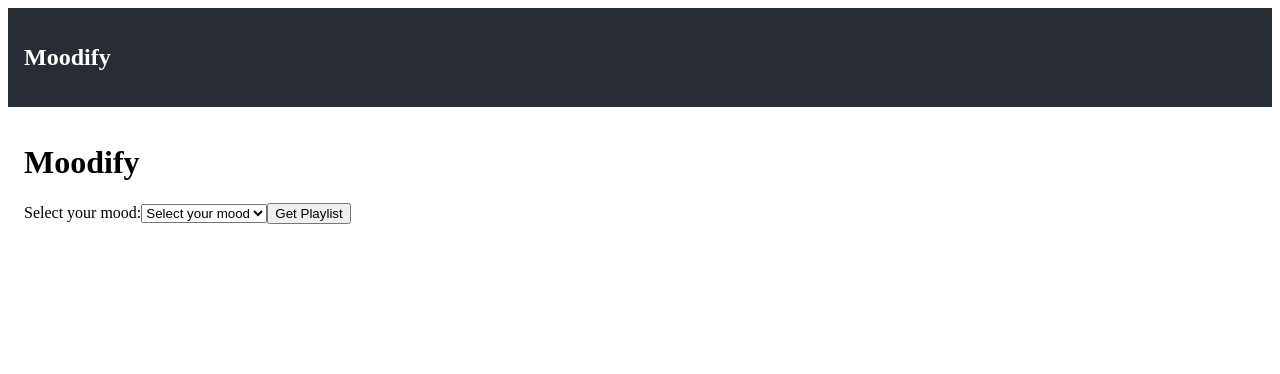
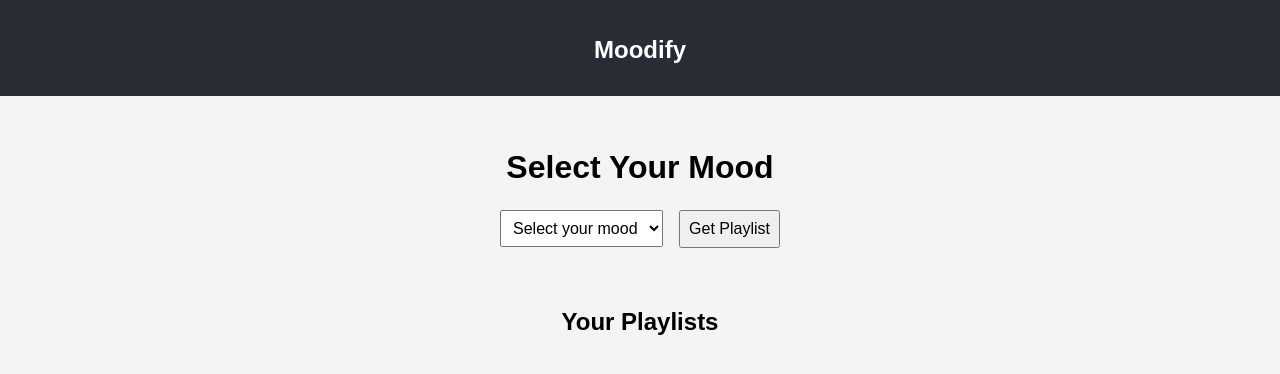
Before and after one commit to ronj13/moodify, a React (Vite) app in the folder moodify/: page / in a window 1280 px wide. Shown: the top 374 px of the page. Built offline with nearby package versions, Linux system fonts and the light colour scheme.

Commit message:
new ui not finished

```diff
--- a/moodify/frontend/src/App.jsx
+++ b/moodify/frontend/src/App.jsx
@@ -2,6 +2,7 @@ import React, { useState } from 'react';
 import Navbar from './components/Navbar';
 import MoodSelector from './components/MoodSelector';
 import PlaylistDisplay from './components/PlaylistDisplay';
+import './styles/styles.css';
 
 function App() {
     const [mood, setMood] = useState('');
@@ -14,12 +15,11 @@ function App() {
     const handleSubmit = async (event) => {
         event.preventDefault();
         // Simulate fetching playlists based on mood
-        // Replace this with actual API call to Spotify
         const mockPlaylists = {
-            happy: ['Happy Hits', 'Feel Good Pop', 'Summer Vibes'],
-            sad: ['Sad Songs', 'Heartbreak Hits', 'Melancholy Melodies'],
-            relaxed: ['Chill Vibes', 'Lo-fi Beats', 'Relax & Unwind'],
-            focused: ['Deep Focus', 'Productive Morning', 'Concentration Flow'],
+            happy: ['Feel Good Beats', 'Chill Vibes', 'Energize'],
+            relaxed: ['Chill Vibes', 'Feel Good Beats', 'Energize'],
+            focused: ['Energize', 'Feel Good Beats', 'Chill Vibes'],
+            energetic: ['Energize', 'Feel Good Beats', 'Chill Vibes'],
         };
 
         setPlaylists(mockPlaylists[mood] || []);
@@ -28,13 +28,10 @@ function App() {
     return (
         <div className="App">
             <Navbar />
-            <div style={{ padding: '1rem' }}>
-                <h1>Moodify</h1>
+            <div className="content">
+                <h1>Select Your Mood</h1>
                 <form onSubmit={handleSubmit}>
-                    <label>
-                        Select your mood:
-                        <MoodSelector onSelectMood={handleMoodChange} />
-                    </label>
+                    <MoodSelector onSelectMood={handleMoodChange} />
                     <button type="submit">Get Playlist</button>
                 </form>
                 <PlaylistDisplay playlists={playlists} />
--- a/moodify/frontend/src/components/MoodSelector.jsx
+++ b/moodify/frontend/src/components/MoodSelector.jsx
@@ -1,14 +1,14 @@
 import React from 'react';
 
 export default function MoodSelector({ onSelectMood }) {
-    const moods = ['happy', 'sad', 'relaxed', 'focused'];
+    const moods = ['happy', 'relaxed', 'focused', 'energetic'];
 
     return (
         <select onChange={(e) => onSelectMood(e.target.value)}>
             <option value="">Select your mood</option>
             {moods.map((mood) => (
                 <option key={mood} value={mood}>
-                    {mood}
+                    {mood.charAt(0).toUpperCase() + mood.slice(1)}
                 </option>
             ))}
         </select>
--- a/moodify/frontend/src/components/PlaylistDisplay.jsx
+++ b/moodify/frontend/src/components/PlaylistDisplay.jsx
@@ -2,10 +2,16 @@ import React from 'react';
 
 export default function PlaylistDisplay({ playlists }) {
     return (
-        <ul>
+        <div className="playlists">
+            <h2>Your Playlists</h2>
             {playlists.map((playlist, index) => (
-                <li key={index}>{playlist}</li>
+                <div key={index} className="playlist">
+                    <span>{playlist}</span>
+                    <a href={`https://open.spotify.com/search/${playlist}`} target="_blank" rel="noopener noreferrer">
+                        Open in Spotify
+                    </a>
+                </div>
             ))}
-        </ul>
+        </div>
     );
 }
--- /dev/null
+++ b/moodify/frontend/src/styles/styles.css
@@ -0,0 +1,61 @@
+body {
+    font-family: Arial, sans-serif;
+    margin: 0;
+    padding: 0;
+    background-color: #f4f4f4;
+}
+
+nav {
+    padding: 1rem;
+    background-color: #282c34;
+    color: white;
+    text-align: center;
+}
+
+.content {
+    padding: 2rem;
+    text-align: center;
+}
+
+h1 {
+    margin-bottom: 1rem;
+}
+
+form {
+    margin-bottom: 2rem;
+}
+
+select, button {
+    padding: 0.5rem;
+    margin: 0.5rem;
+    font-size: 1rem;
+}
+
+.playlists {
+    display: flex;
+    flex-direction: column;
+    align-items: center;
+}
+
+.playlist {
+    background-color: white;
+    margin: 0.5rem 0;
+    padding: 1rem;
+    border: 1px solid #ddd;
+    border-radius: 4px;
+    width: 80%;
+    max-width: 400px;
+    display: flex;
+    justify-content: space-between;
+    align-items: center;
+}
+
+.playlist a {
+    text-decoration: none;
+    color: #1db954;
+    font-weight: bold;
+}
+
+.playlist a:hover {
+    text-decoration: underline;
+}
```
